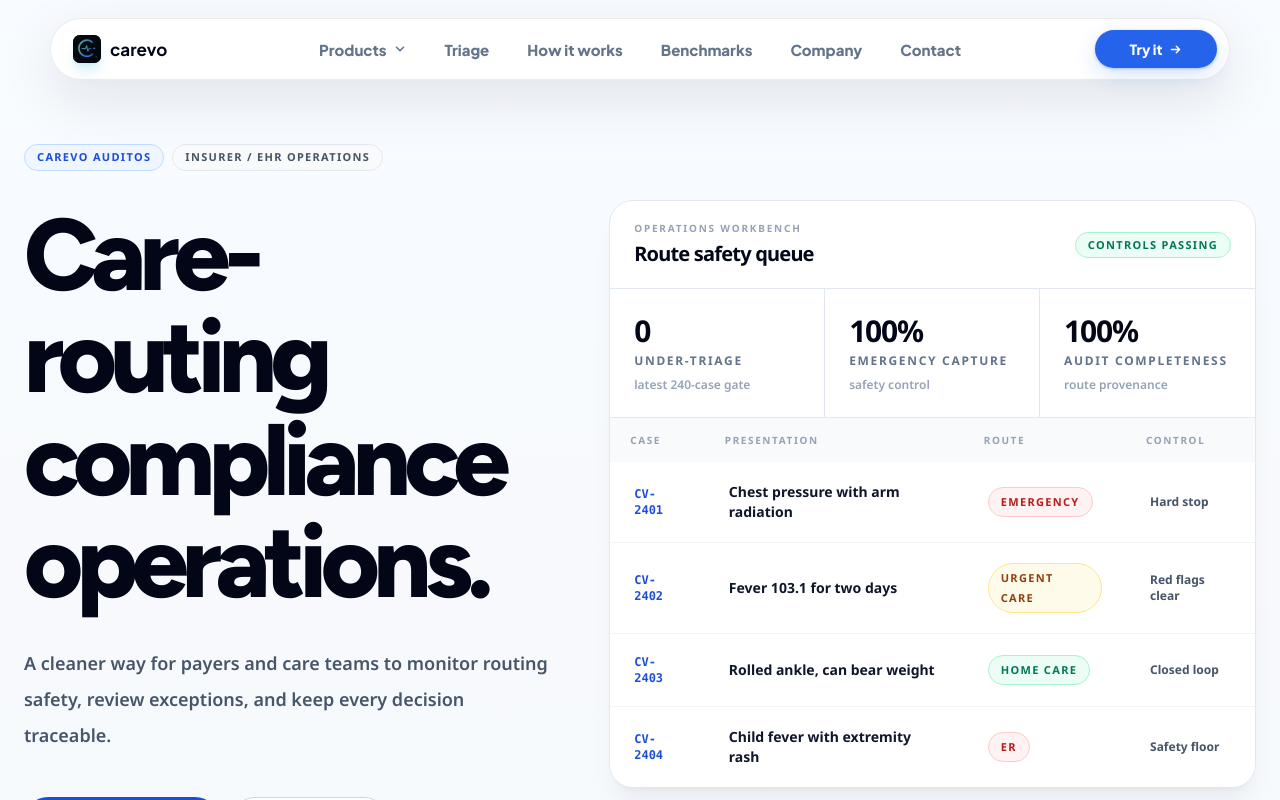
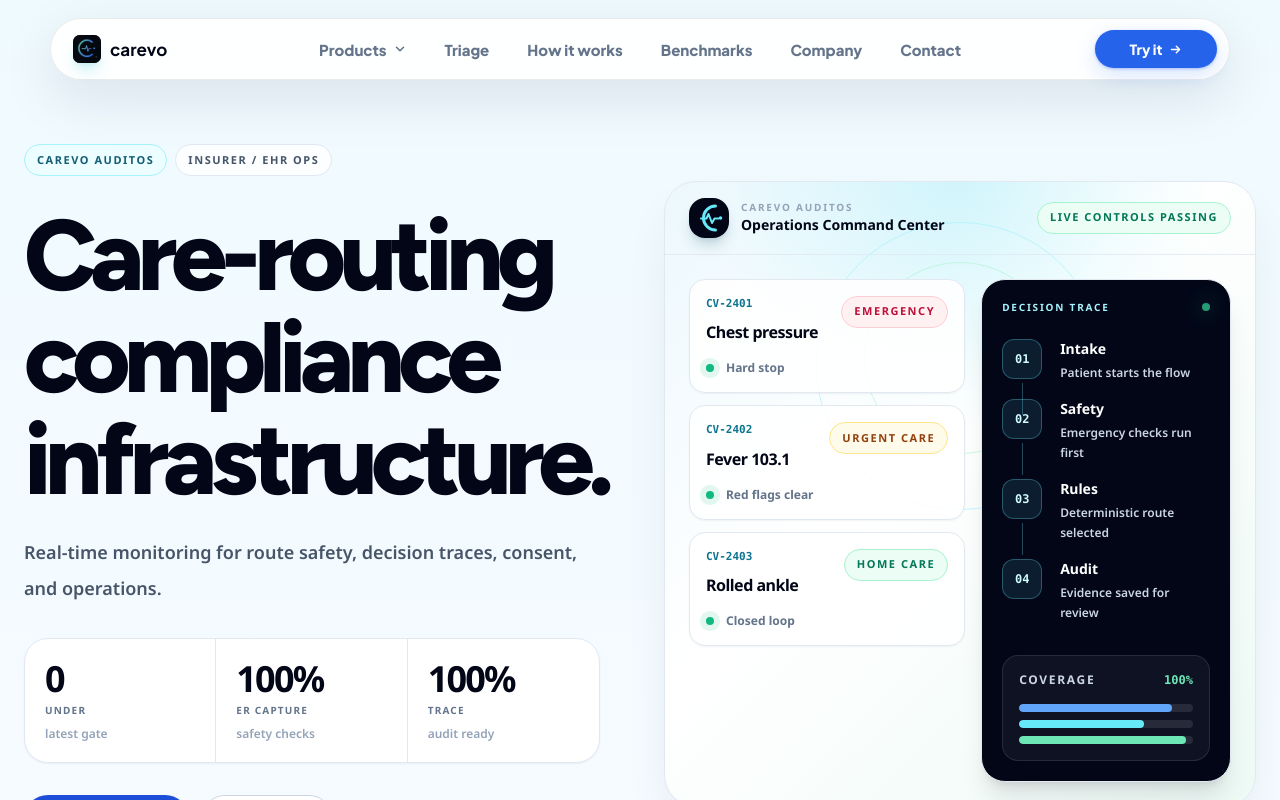
Before and after one commit to Preetham-p06/carevo-triage, a Next.js app: page /audit-os in a window 1280 px wide. Built offline with nearby package versions, Linux system fonts and the light colour scheme.

Commit message:
redesign auditos product page

```diff
--- a/app/audit-os/page.tsx
+++ b/app/audit-os/page.tsx
@@ -5,46 +5,45 @@
 export const metadata: Metadata = {
   title: 'Carevo AuditOS - Care-routing compliance operations',
   description:
-    'Carevo AuditOS is a care-routing compliance operations layer for insurers and healthcare facilities, with real-time monitoring, traceability, review queues, and safety metrics.',
+    'Carevo AuditOS is AI-native care-routing compliance infrastructure for insurers and healthcare facilities.',
 }
 
-const heroMetrics = [
-  ['0', 'under-triage', 'latest 240-case gate'],
-  ['100%', 'emergency capture', 'safety control'],
-  ['100%', 'audit completeness', 'route provenance'],
+const metrics = [
+  ['0', 'UNDER', 'latest gate'],
+  ['100%', 'ER capture', 'safety checks'],
+  ['100%', 'Trace', 'audit ready'],
 ] as const
 
-const queueRows = [
-  ['CV-2401', 'Chest pressure with arm radiation', 'Emergency', 'Hard stop'],
-  ['CV-2402', 'Fever 103.1 for two days', 'Urgent Care', 'Red flags clear'],
-  ['CV-2403', 'Rolled ankle, can bear weight', 'Home Care', 'Closed loop'],
-  ['CV-2404', 'Child fever with extremity rash', 'ER', 'Safety floor'],
+const queue = [
+  ['CV-2401', 'Chest pressure', 'Emergency', 'Hard stop', 'red'],
+  ['CV-2402', 'Fever 103.1', 'Urgent Care', 'Red flags clear', 'amber'],
+  ['CV-2403', 'Rolled ankle', 'Home Care', 'Closed loop', 'green'],
 ] as const
 
-const productViews = [
-  ['Live Triage Monitor', 'See every active intake, route, safety status, and review owner in one place.'],
-  ['Decision Trace', 'Open any case and follow the path from patient words to final routing evidence.'],
-  ['Compliance Controls', 'Watch the metrics that matter: safety, consent, open reviews, and audit completion.'],
-  ['Savings Operations', 'Track lower-acuity redirects, avoidable ER spend, network movement, and review load.'],
+const productCards = [
+  ['Live monitor', 'Every intake, route, consent state, and review status in one clean queue.'],
+  ['Decision trace', 'Patient words, extracted facts, safety screen, matched rule, and final route.'],
+  ['Ops impact', 'Track avoidable ER spend, redirects, review load, and network movement.'],
 ] as const
 
-const traceSteps = [
-  ['01', 'Intake', 'Member describes symptoms.'],
-  ['02', 'Safety screen', 'Emergency and high-alert checks run first.'],
-  ['03', 'Route logic', 'Deterministic rules return the care level.'],
-  ['04', 'Audit record', 'Evidence, status, and provenance are stored.'],
+const trace = [
+  ['01', 'Intake', 'Patient starts the flow'],
+  ['02', 'Safety', 'Emergency checks run first'],
+  ['03', 'Rules', 'Deterministic route selected'],
+  ['04', 'Audit', 'Evidence saved for review'],
 ] as const
 
 function Badge({ children, tone = 'slate' }: { children: ReactNode; tone?: 'slate' | 'blue' | 'green' | 'red' | 'amber' }) {
   const classes = {
-    slate: 'border-slate-200 bg-slate-50 text-slate-600',
-    blue: 'border-blue-200 bg-blue-50 text-blue-700',
+    slate: 'border-slate-200 bg-white/80 text-slate-600',
+    blue: 'border-cyan-200 bg-cyan-50 text-cyan-800',
     green: 'border-emerald-200 bg-emerald-50 text-emerald-700',
-    red: 'border-red-200 bg-red-50 text-red-700',
+    red: 'border-rose-200 bg-rose-50 text-rose-700',
     amber: 'border-amber-200 bg-amber-50 text-amber-800',
   }
+
   return (
-    <span className={`inline-flex items-center rounded-full border px-3 py-1 text-[11px] font-black uppercase tracking-[0.12em] ${classes[tone]}`}>
+    <span className={`inline-flex min-h-8 items-center rounded-full border px-3 text-[11px] font-black uppercase tracking-[0.14em] ${classes[tone]}`}>
       {children}
     </span>
   )
@@ -52,145 +51,240 @@
 
 function RouteBadge({ route }: { route: string }) {
   if (route === 'Emergency') return <Badge tone="red">Emergency</Badge>
-  if (route === 'ER') return <Badge tone="red">ER</Badge>
   if (route === 'Urgent Care') return <Badge tone="amber">Urgent Care</Badge>
   if (route === 'Home Care') return <Badge tone="green">Home Care</Badge>
   return <Badge tone="blue">{route}</Badge>
 }
 
+function PulseIcon() {
+  return (
+    <svg aria-hidden="true" viewBox="0 0 64 64" className="h-8 w-8">
+      <path d="M45 8a24 24 0 1 0 0 48" fill="none" stroke="currentColor" strokeWidth="6" strokeLinecap="round" />
+      <path d="M16 33h11l4-9 7 18 5-9h8" fill="none" stroke="currentColor" strokeWidth="4" strokeLinecap="round" strokeLinejoin="round" />
+      <circle cx="55" cy="32" r="3.5" fill="currentColor" />
+    </svg>
+  )
+}
+
+function CommandCenter() {
+  return (
+    <div className="relative overflow-hidden rounded-[2rem] border border-slate-200 bg-white shadow-2xl shadow-cyan-950/10">
+      <div className="absolute inset-0 bg-[radial-gradient(circle_at_50%_0%,rgba(34,211,238,0.18),transparent_36%),linear-gradient(135deg,rgba(14,165,233,0.08),transparent_42%,rgba(16,185,129,0.08))]" />
+      <div className="absolute left-1/2 top-10 h-72 w-72 -translate-x-1/2 rounded-full border border-cyan-200/70" />
+      <div className="absolute left-1/2 top-20 h-48 w-48 -translate-x-1/2 rounded-full border border-emerald-200/60" />
+
+      <div className="relative border-b border-slate-200/80 px-5 py-4 sm:px-6">
+        <div className="flex flex-wrap items-center justify-between gap-3">
+          <div className="flex items-center gap-3">
+            <span className="flex h-10 w-10 items-center justify-center rounded-2xl bg-slate-950 text-cyan-300 shadow-lg shadow-cyan-900/20">
+              <PulseIcon />
+            </span>
+            <div>
+              <p className="text-[10px] font-black uppercase tracking-[0.18em] text-slate-400">Carevo AuditOS</p>
+              <p className="text-sm font-black text-slate-950">Operations Command Center</p>
+            </div>
+          </div>
+          <Badge tone="green">Live controls passing</Badge>
+        </div>
+      </div>
+
+      <div className="relative grid gap-4 p-4 sm:p-6 lg:grid-cols-[1.05fr_0.95fr]">
+        <div className="space-y-3">
+          {queue.map(([id, symptom, route, control]) => (
+            <article key={id} className="group rounded-2xl border border-slate-200 bg-white/90 p-4 shadow-sm transition duration-300 hover:-translate-y-0.5 hover:shadow-lg hover:shadow-slate-900/5">
+              <div className="flex items-start justify-between gap-3">
+                <div>
+                  <p className="font-mono text-[11px] font-black text-cyan-700">{id}</p>
+                  <h3 className="mt-2 text-base font-black tracking-[-0.03em] text-slate-950">{symptom}</h3>
+                </div>
+                <RouteBadge route={route} />
+              </div>
+              <div className="mt-4 flex items-center gap-3">
+                <span className="h-2 w-2 rounded-full bg-emerald-500 shadow-[0_0_0_6px_rgba(16,185,129,0.12)]" />
+                <p className="text-xs font-bold text-slate-500">{control}</p>
+              </div>
+            </article>
+          ))}
+        </div>
+
+        <div className="rounded-3xl border border-slate-200 bg-slate-950 p-5 text-white shadow-xl shadow-slate-950/10">
+          <div className="flex items-center justify-between">
+            <p className="text-[10px] font-black uppercase tracking-[0.18em] text-cyan-200">Decision trace</p>
+            <span className="h-2 w-2 animate-pulse rounded-full bg-emerald-400 shadow-[0_0_22px_rgba(52,211,153,0.85)]" />
+          </div>
+          <div className="mt-6 space-y-4">
+            {trace.map(([number, title, detail], index) => (
+              <div key={number} className="relative grid grid-cols-[42px_1fr] gap-4">
+                {index < trace.length - 1 && <span className="absolute left-5 top-11 h-8 w-px bg-cyan-300/30" />}
+                <span className="flex h-10 w-10 items-center justify-center rounded-xl border border-cyan-300/30 bg-cyan-300/10 font-mono text-xs font-black text-cyan-100">
+                  {number}
+                </span>
+                <div>
+                  <h4 className="text-sm font-black">{title}</h4>
+                  <p className="mt-1 text-xs font-semibold leading-5 text-slate-300">{detail}</p>
+                </div>
+              </div>
+            ))}
+          </div>
+
+          <div className="mt-8 rounded-2xl border border-white/10 bg-white/5 p-4">
+            <div className="flex items-center justify-between gap-4">
+              <p className="text-xs font-black uppercase tracking-[0.14em] text-slate-300">Coverage</p>
+              <p className="font-mono text-xs font-black text-emerald-300">100%</p>
+            </div>
+            <div className="mt-4 space-y-2">
+              {[88, 72, 96].map((width, index) => (
+                <div key={width} className="h-2 overflow-hidden rounded-full bg-white/10">
+                  <div
+                    className={`h-full rounded-full ${index === 1 ? 'bg-cyan-300' : index === 2 ? 'bg-emerald-300' : 'bg-blue-400'}`}
+                    style={{ width: `${width}%` }}
+                  />
+                </div>
+              ))}
+            </div>
+          </div>
+        </div>
+      </div>
+    </div>
+  )
+}
+
+function FlowMap() {
+  return (
+    <div className="relative overflow-hidden rounded-[2rem] border border-cyan-100 bg-[linear-gradient(135deg,#f8fdff,#ffffff_45%,#ecfeff)] p-5 shadow-xl shadow-cyan-950/5 sm:p-8">
+      <div className="absolute inset-x-0 top-0 h-28 bg-[radial-gradient(circle_at_20%_30%,rgba(125,211,252,0.32),transparent_34%),radial-gradient(circle_at_78%_20%,rgba(186,230,253,0.36),transparent_30%)]" />
+      <div className="relative grid gap-4 lg:grid-cols-3 lg:items-center">
+        {[
+          ['Patient intake', 'Symptom details', 'bg-white'],
+          ['Carevo engine', 'Rules + AI support', 'bg-slate-950 text-white'],
+          ['Right care', 'ER / UC / PCP', 'bg-white'],
+        ].map(([title, text, cls], index) => (
+          <article key={title} className={`relative rounded-3xl border border-slate-200 p-6 shadow-sm ${cls}`}>
+            <div className={`mx-auto flex h-20 w-20 items-center justify-center rounded-3xl ${index === 1 ? 'bg-cyan-300/15 text-cyan-200' : 'bg-cyan-50 text-cyan-700'}`}>
+              {index === 0 ? (
+                <svg aria-hidden="true" viewBox="0 0 64 64" className="h-10 w-10">
+                  <path d="M20 46c2-8 8-12 12-12s10 4 12 12" fill="none" stroke="currentColor" strokeWidth="4" strokeLinecap="round" />
+                  <circle cx="32" cy="22" r="9" fill="none" stroke="currentColor" strokeWidth="4" />
+                </svg>
+              ) : index === 1 ? (
+                <PulseIcon />
+              ) : (
+                <svg aria-hidden="true" viewBox="0 0 64 64" className="h-10 w-10">
+                  <path d="M10 54h44V24L32 10 10 24v30Z" fill="none" stroke="currentColor" strokeWidth="4" strokeLinejoin="round" />
+                  <path d="M32 28v16M24 36h16" stroke="currentColor" strokeWidth="4" strokeLinecap="round" />
+                </svg>
+              )}
+            </div>
+            <h3 className="mt-6 text-center text-xl font-black tracking-[-0.04em]">{title}</h3>
+            <p className={`mt-2 text-center text-sm font-bold ${index === 1 ? 'text-slate-300' : 'text-slate-500'}`}>{text}</p>
+            {index < 2 && <span className="pointer-events-none absolute -right-3 top-1/2 hidden h-px w-6 bg-cyan-300 lg:block" />}
+          </article>
+        ))}
+      </div>
+    </div>
+  )
+}
+
 export default function AuditOSPage() {
   return (
-    <main className="min-h-screen overflow-hidden bg-[linear-gradient(180deg,#f8fbff_0%,#f6f8fb_42%,#ffffff_100%)] px-4 pb-20 pt-28 text-slate-950 sm:px-6 sm:pt-36">
-      <section className="marketing-reveal mx-auto grid max-w-7xl gap-12 lg:min-h-[660px] lg:grid-cols-[0.9fr_1.1fr] lg:items-center lg:gap-14">
+    <main className="min-h-screen overflow-hidden bg-[linear-gradient(180deg,#effaff_0%,#f8fbff_38%,#ffffff_100%)] px-4 pb-20 pt-28 text-slate-950 sm:px-6 sm:pt-36">
+      <section className="marketing-reveal mx-auto grid max-w-7xl gap-10 lg:min-h-[680px] lg:grid-cols-[0.78fr_1.22fr] lg:items-center lg:gap-14">
         <div>
           <div className="flex flex-wrap items-center gap-2">
             <Badge tone="blue">Carevo AuditOS</Badge>
-            <Badge>Insurer / EHR operations</Badge>
+            <Badge>Insurer / EHR ops</Badge>
           </div>
-          <h1 className="mt-7 max-w-4xl font-display text-[clamp(2.45rem,10.5vw,6.35rem)] font-black leading-[1.08] tracking-[-0.055em] sm:mt-8 sm:leading-[1.01] sm:tracking-[-0.065em]">
-            Care-routing compliance operations.
+          <h1 className="mt-7 max-w-4xl font-display text-[clamp(2.6rem,10vw,6.25rem)] font-black leading-[1.02] tracking-[-0.065em]">
+            Care-routing compliance infrastructure.
           </h1>
-          <p className="mt-6 max-w-xl text-[15px] font-semibold leading-7 text-slate-600 sm:mt-8 sm:text-lg sm:leading-9">
-            A cleaner way for payers and care teams to monitor routing safety, review exceptions, and keep every decision traceable.
+          <p className="mt-6 max-w-xl text-base font-semibold leading-8 text-slate-600 sm:text-lg sm:leading-9">
+            Real-time monitoring for route safety, decision traces, consent, and operations.
           </p>
-          <div className="mt-8 flex flex-col gap-3 sm:mt-11 sm:flex-row">
-            <Link href="/AUDITOS" className="inline-flex min-h-12 items-center justify-center rounded-full bg-blue-700 px-7 py-3 text-sm font-black text-white shadow-sm transition hover:bg-blue-800 focus:outline-none focus:ring-4 focus:ring-blue-100">
-              Open product demo
+          <div className="mt-8 grid max-w-xl grid-cols-3 overflow-hidden rounded-3xl border border-slate-200 bg-white shadow-sm">
+            {metrics.map(([value, label, caption]) => (
+              <div key={label} className="border-r border-slate-200 p-4 last:border-r-0 sm:p-5">
+                <p className="text-2xl font-black tracking-[-0.05em] text-slate-950 sm:text-4xl">{value}</p>
+                <p className="mt-1 text-[10px] font-black uppercase tracking-[0.12em] text-slate-500">{label}</p>
+                <p className="mt-2 hidden text-xs font-semibold text-slate-400 sm:block">{caption}</p>
+              </div>
+            ))}
+          </div>
+          <div className="mt-8 flex flex-col gap-3 sm:flex-row">
+            <Link href="/AUDITOS" className="inline-flex min-h-12 items-center justify-center rounded-full bg-blue-700 px-7 py-3 text-sm font-black text-white shadow-lg shadow-blue-700/20 transition hover:bg-blue-800 focus:outline-none focus:ring-4 focus:ring-blue-100">
+              Open live demo
             </Link>
             <Link href="/contact" className="inline-flex min-h-12 items-center justify-center rounded-full border border-slate-300 bg-white px-7 py-3 text-sm font-black text-slate-700 transition hover:border-slate-400 hover:text-slate-950 focus:outline-none focus:ring-4 focus:ring-blue-100">
-              Talk to Carevo
+              Contact us
             </Link>
           </div>
         </div>
 
-        <div className="marketing-reveal-delay-1 overflow-hidden rounded-[1.5rem] border border-slate-200 bg-white shadow-xl shadow-slate-900/5">
-          <div className="flex flex-wrap items-center justify-between gap-3 border-b border-slate-200 px-6 py-5">
-            <div>
-              <p className="text-[10px] font-black uppercase tracking-[0.18em] text-slate-400">Operations workbench</p>
-              <h2 className="mt-1 text-xl font-black tracking-[-0.04em] text-slate-950">Route safety queue</h2>
-            </div>
-            <Badge tone="green">Controls passing</Badge>
+        <div className="marketing-reveal-delay-1">
+          <CommandCenter />
+        </div>
+      </section>
+
+      <section className="scroll-reveal mx-auto mt-20 max-w-7xl sm:mt-32">
+        <div className="grid gap-8 lg:grid-cols-[0.85fr_1.15fr] lg:items-end">
+          <div>
+            <p className="text-xs font-black uppercase tracking-[0.22em] text-cyan-700">What buyers see</p>
+            <h2 className="mt-5 font-display text-[clamp(2.25rem,8vw,4.75rem)] font-black leading-[1.03] tracking-[-0.06em]">
+              Less spreadsheet. More command center.
+            </h2>
           </div>
-          <div className="grid border-b border-slate-200 sm:grid-cols-3">
-            {heroMetrics.map(([value, label, caption]) => (
-              <div key={label} className="border-b border-slate-200 px-6 py-6 last:border-b-0 sm:border-b-0 sm:border-r sm:last:border-r-0">
-                <p className="text-3xl font-black tracking-[-0.04em] text-slate-950">{value}</p>
-                <p className="mt-1 text-xs font-black uppercase tracking-[0.14em] text-slate-500">{label}</p>
-                <p className="mt-2 text-xs font-semibold text-slate-400">{caption}</p>
+          <p className="max-w-2xl text-base font-semibold leading-8 text-slate-600">
+            A single operational layer for monitoring safety, auditing routes, and seeing where care navigation affects cost.
+          </p>
+        </div>
+
+        <div className="mt-10 grid gap-4 sm:mt-14 md:grid-cols-3">
+          {productCards.map(([title, text], index) => (
+            <article key={title} className="scroll-reveal group rounded-[1.5rem] border border-slate-200 bg-white p-6 shadow-sm transition duration-300 hover:-translate-y-1 hover:shadow-xl hover:shadow-cyan-950/8">
+              <div className="flex items-center justify-between">
+                <span className="flex h-11 w-11 items-center justify-center rounded-2xl bg-cyan-50 font-mono text-xs font-black text-cyan-700">0{index + 1}</span>
+                <span className="h-2 w-2 rounded-full bg-emerald-400 shadow-[0_0_20px_rgba(52,211,153,0.8)]" />
               </div>
-            ))}
-          </div>
-          <div className="hidden overflow-x-auto sm:block">
-            <table className="w-full min-w-[640px] text-left text-sm">
-              <thead className="bg-slate-50 text-[10px] font-black uppercase tracking-[0.16em] text-slate-400">
-                <tr>
-                  <th className="px-5 py-3">Case</th>
-                  <th className="px-5 py-3">Presentation</th>
-                  <th className="px-5 py-3">Route</th>
-                  <th className="px-5 py-3">Control</th>
-                </tr>
-              </thead>
-              <tbody className="divide-y divide-slate-100">
-                {queueRows.map(([id, presentation, route, control]) => (
-                  <tr key={id} className="bg-white">
-                    <td className="px-6 py-5 font-mono text-xs font-black text-blue-700">{id}</td>
-                    <td className="px-6 py-5 font-bold text-slate-900">{presentation}</td>
-                    <td className="px-6 py-5"><RouteBadge route={route} /></td>
-                    <td className="px-6 py-5 text-xs font-bold text-slate-600">{control}</td>
-                  </tr>
-                ))}
-              </tbody>
-            </table>
-          </div>
-          <div className="grid gap-3 p-4 sm:hidden">
-            {queueRows.map(([id, presentation, route, control]) => (
-              <article key={id} className="rounded-2xl border border-slate-200 bg-slate-50 p-4">
-                <div className="flex items-center justify-between gap-3">
-                  <p className="font-mono text-xs font-black text-blue-700">{id}</p>
-                  <RouteBadge route={route} />
+              <h3 className="mt-12 font-display text-2xl font-black tracking-[-0.05em] text-slate-950">{title}</h3>
+              <p className="mt-4 text-sm font-semibold leading-7 text-slate-600">{text}</p>
+            </article>
+          ))}
+        </div>
+      </section>
+
+      <section className="scroll-reveal mx-auto mt-20 grid max-w-7xl gap-8 sm:mt-36 lg:grid-cols-[1.05fr_0.95fr] lg:items-center">
+        <FlowMap />
+        <div className="rounded-[2rem] border border-slate-200 bg-white p-6 shadow-sm sm:p-8">
+          <Badge tone="green">Audit-ready flow</Badge>
+          <h2 className="mt-6 font-display text-[clamp(2.15rem,8vw,4.35rem)] font-black leading-[1.04] tracking-[-0.06em]">
+            From patient intake to operational proof.
+          </h2>
+          <div className="mt-8 space-y-3">
+            {['Route matched', 'Rule recorded', 'Consent checked', 'Review queued'].map((item, index) => (
+              <div key={item} className="flex items-center justify-between rounded-2xl border border-slate-200 bg-slate-50 px-4 py-3">
+                <div className="flex items-center gap-3">
+                  <span className="flex h-8 w-8 items-center justify-center rounded-full bg-white font-mono text-[11px] font-black text-cyan-700">{index + 1}</span>
+                  <p className="text-sm font-black text-slate-800">{item}</p>
                 </div>
-                <p className="mt-3 text-sm font-black leading-5 text-slate-950">{presentation}</p>
-                <p className="mt-2 text-xs font-bold text-slate-500">{control}</p>
-              </article>
+                <span className="text-sm font-black text-emerald-600">Ready</span>
+              </div>
             ))}
           </div>
         </div>
       </section>
 
-      <section className="scroll-reveal mx-auto mt-20 max-w-7xl sm:mt-32">
-        <div className="max-w-3xl">
-          <p className="text-xs font-black uppercase tracking-[0.22em] text-blue-700">Product views</p>
-          <h2 className="mt-5 font-display text-[clamp(2.25rem,10vw,3.75rem)] font-black leading-[1.08] tracking-[-0.052em] text-slate-950 sm:text-6xl sm:leading-tight">
-            Four views. One source of truth.
-          </h2>
-        </div>
-        <div className="mt-10 grid gap-4 sm:mt-14 sm:gap-6 md:grid-cols-2">
-          {productViews.map(([title, text], index) => (
-            <article key={title} className="scroll-reveal rounded-[1.25rem] border border-slate-200 bg-white p-6 shadow-sm transition hover:-translate-y-1 hover:shadow-lg hover:shadow-slate-900/5 sm:rounded-[1.35rem] sm:p-8">
-              <p className="font-mono text-xs font-black text-blue-700">0{index + 1}</p>
-              <h3 className="mt-7 font-display text-2xl font-black tracking-[-0.05em] text-slate-950 sm:mt-10 sm:text-3xl">{title}</h3>
-              <p className="mt-3 max-w-xl text-sm font-semibold leading-7 text-slate-600 sm:mt-4 sm:text-base sm:leading-8">{text}</p>
-            </article>
-          ))}
-        </div>
-      </section>
-
-      <section className="scroll-reveal mx-auto mt-20 grid max-w-7xl gap-8 rounded-[1.35rem] border border-slate-200 bg-white p-6 shadow-sm sm:mt-36 sm:gap-12 sm:rounded-[1.5rem] sm:p-12 lg:grid-cols-[0.82fr_1.18fr] lg:items-center">
-        <div>
-          <p className="text-xs font-black uppercase tracking-[0.22em] text-blue-700">Decision trace</p>
-          <h2 className="mt-5 font-display text-[clamp(2.25rem,10vw,3.75rem)] font-black leading-[1.08] tracking-[-0.052em] text-slate-950 sm:text-6xl sm:leading-tight">
-            Every route is reviewable.
-          </h2>
-          <p className="mt-7 max-w-xl text-base font-semibold leading-8 text-slate-600">
-            AuditOS turns intake into a simple operational record that can be checked before it becomes a handoff.
-          </p>
-        </div>
-        <div className="grid gap-4">
-          {traceSteps.map(([number, title, text]) => (
-            <div key={number} className="scroll-reveal grid grid-cols-[52px_1fr] gap-5 rounded-2xl border border-slate-200 bg-slate-50 p-5">
-              <span className="flex h-11 w-11 items-center justify-center rounded-xl bg-white font-mono text-xs font-black text-blue-700 shadow-sm">{number}</span>
-              <div>
-                <h3 className="text-base font-black text-slate-950">{title}</h3>
-                <p className="mt-1 text-sm font-semibold leading-6 text-slate-600">{text}</p>
-              </div>
-            </div>
-          ))}
-        </div>
-      </section>
-
-      <section className="scroll-reveal mx-auto mt-20 max-w-7xl rounded-[1.35rem] bg-slate-950 p-6 text-white shadow-xl shadow-slate-900/12 sm:mt-36 sm:rounded-[1.5rem] sm:p-12">
+      <section className="scroll-reveal mx-auto mt-20 max-w-7xl rounded-[2rem] bg-slate-950 p-6 text-white shadow-2xl shadow-slate-950/15 sm:mt-36 sm:p-10">
         <div className="grid gap-8 lg:grid-cols-[1fr_auto] lg:items-center">
           <div>
-            <p className="text-xs font-black uppercase tracking-[0.22em] text-blue-200">Carevo AuditOS</p>
-            <h2 className="mt-4 max-w-4xl font-display text-[clamp(2.15rem,10vw,3.75rem)] font-black leading-[1.08] tracking-[-0.052em] sm:text-6xl sm:leading-tight">
-              Compliance that runs with the workflow.
+            <p className="text-xs font-black uppercase tracking-[0.22em] text-cyan-200">Carevo AuditOS</p>
+            <h2 className="mt-4 max-w-4xl font-display text-[clamp(2.2rem,8vw,4.5rem)] font-black leading-[1.03] tracking-[-0.06em]">
+              Compliance that moves at triage speed.
             </h2>
           </div>
           <div className="flex flex-col gap-3 sm:flex-row lg:flex-col">
-            <Link href="/AUDITOS" className="inline-flex min-h-12 items-center justify-center rounded-md bg-white px-7 py-3 text-sm font-black text-slate-950 transition hover:bg-slate-100">
-              Open AuditOS demo
+            <Link href="/AUDITOS" className="inline-flex min-h-12 items-center justify-center rounded-full bg-white px-7 py-3 text-sm font-black text-slate-950 transition hover:bg-slate-100">
+              Open product demo
             </Link>
-            <Link href="/triage" className="inline-flex min-h-12 items-center justify-center rounded-md border border-white/20 px-7 py-3 text-sm font-black text-white transition hover:bg-white/10">
+            <Link href="/triage" className="inline-flex min-h-12 items-center justify-center rounded-full border border-white/20 px-7 py-3 text-sm font-black text-white transition hover:bg-white/10">
               View AI triage
             </Link>
           </div>
```
Also changed, not shown: 1 other file (tests, documents, lock files or other folders).
